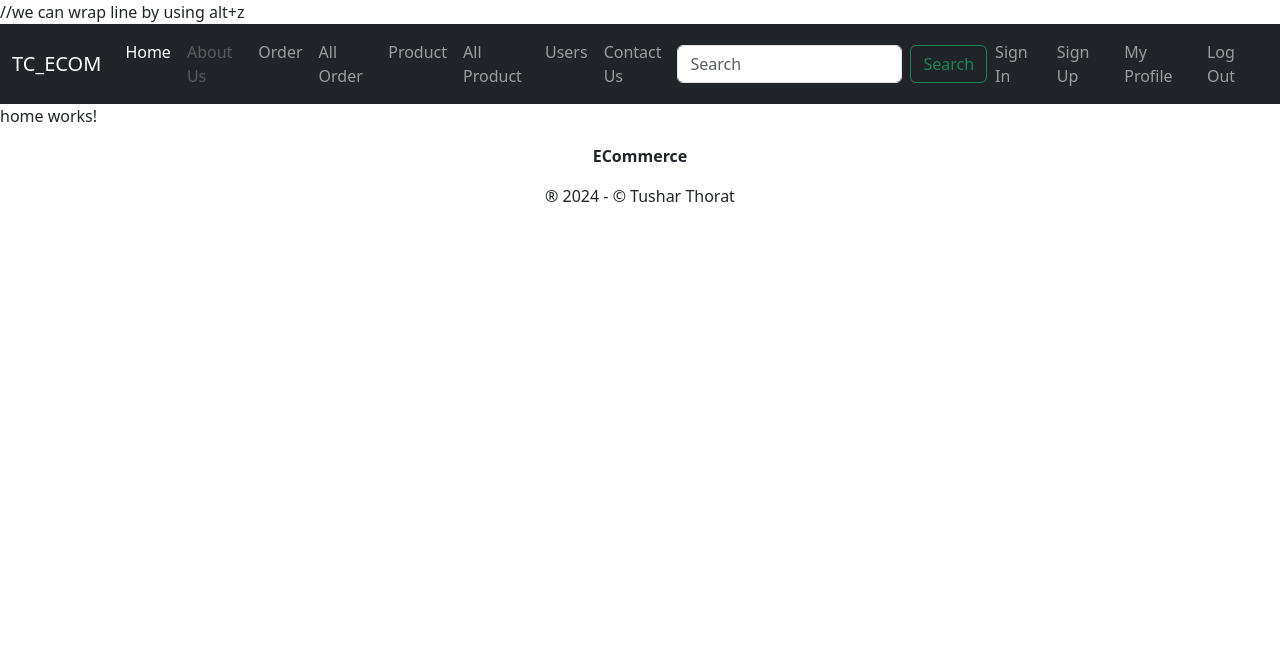
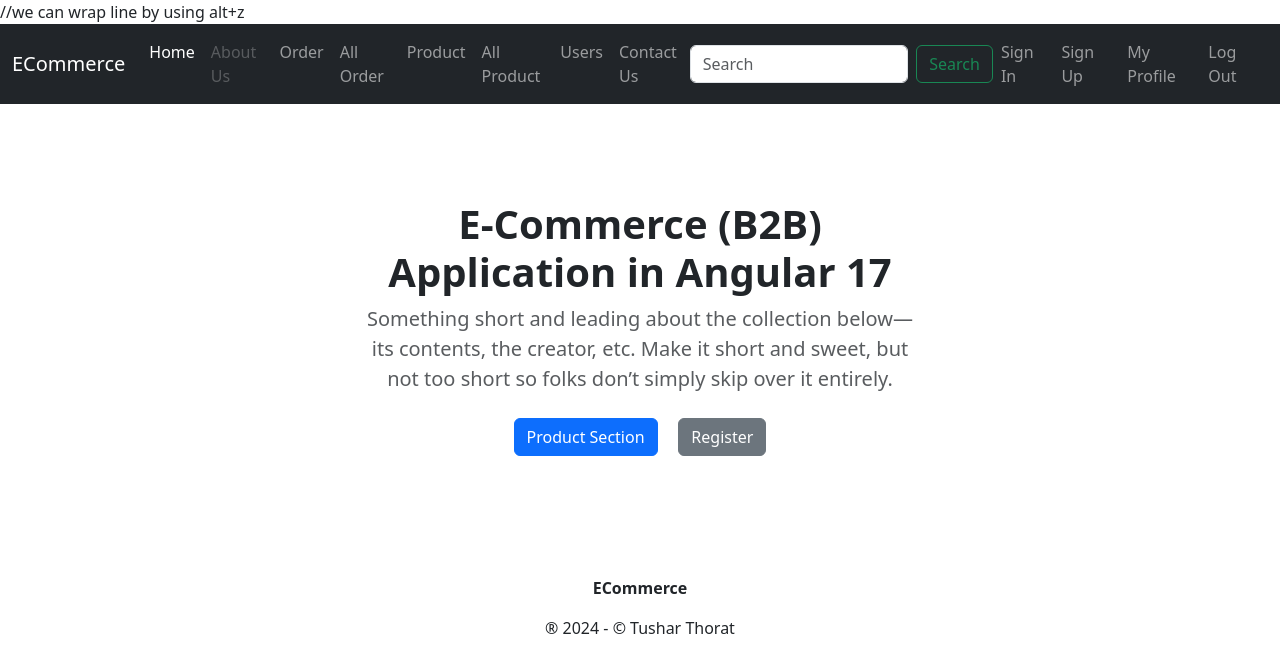
Before and after one commit to tushthorat/E-Commerce-Angular-Project, an Angular app: page /home in a window 1280 px wide. Shown: the top 672 px of the page. Built offline with nearby package versions, Linux system fonts and the light colour scheme.

Commit message:
updated home component

```diff
--- a/src/app/home/home.component.html
+++ b/src/app/home/home.component.html
@@ -1 +1,12 @@
-<p>home works!</p>
+<section class="py-5 text-center container">
+    <div class="row py-lg-5">
+      <div class="col-lg-6 col-md-8 mx-auto">
+        <h1 class="fw-bold">E-Commerce (B2B) Application in Angular 17</h1>
+        <p class="lead text-body-secondary">Something short and leading about the collection below—its contents, the creator, etc. Make it short and sweet, but not too short so folks don’t simply skip over it entirely.</p>
+        <p>
+          <a class="btn btn-primary my-2" routerLink="/seller/product">Product Section</a> &nbsp; &nbsp;
+          <a class="btn btn-secondary my-2" routerLink="/sign-up">Register</a>
+        </p>
+      </div>
+    </div>
+  </section>
--- a/src/app/home/home.component.ts
+++ b/src/app/home/home.component.ts
@@ -1,9 +1,10 @@
 import { Component } from '@angular/core';
+import { RouterLink } from '@angular/router';
 
 @Component({
   selector: 'app-home',
   standalone: true,
-  imports: [],
+  imports: [RouterLink],
   templateUrl: './home.component.html',
   styleUrl: './home.component.css'
 })
--- a/src/app/shared/layouts/header/header.component.html
+++ b/src/app/shared/layouts/header/header.component.html
@@ -1,6 +1,6 @@
 <nav class="navbar navbar-expand-lg navbar-dark bg-dark">
   <div class="container-fluid">
-    <a class="navbar-brand" href="#">TC_ECOM</a>
+    <a class="navbar-brand" href="#">ECommerce</a>
     <button class="navbar-toggler" type="button" data-bs-toggle="collapse" data-bs-target="#navbarSupportedContent" aria-controls="navbarSupportedContent" aria-expanded="false" aria-label="Toggle navigation">
       <span class="navbar-toggler-icon"></span>
     </button>
```
